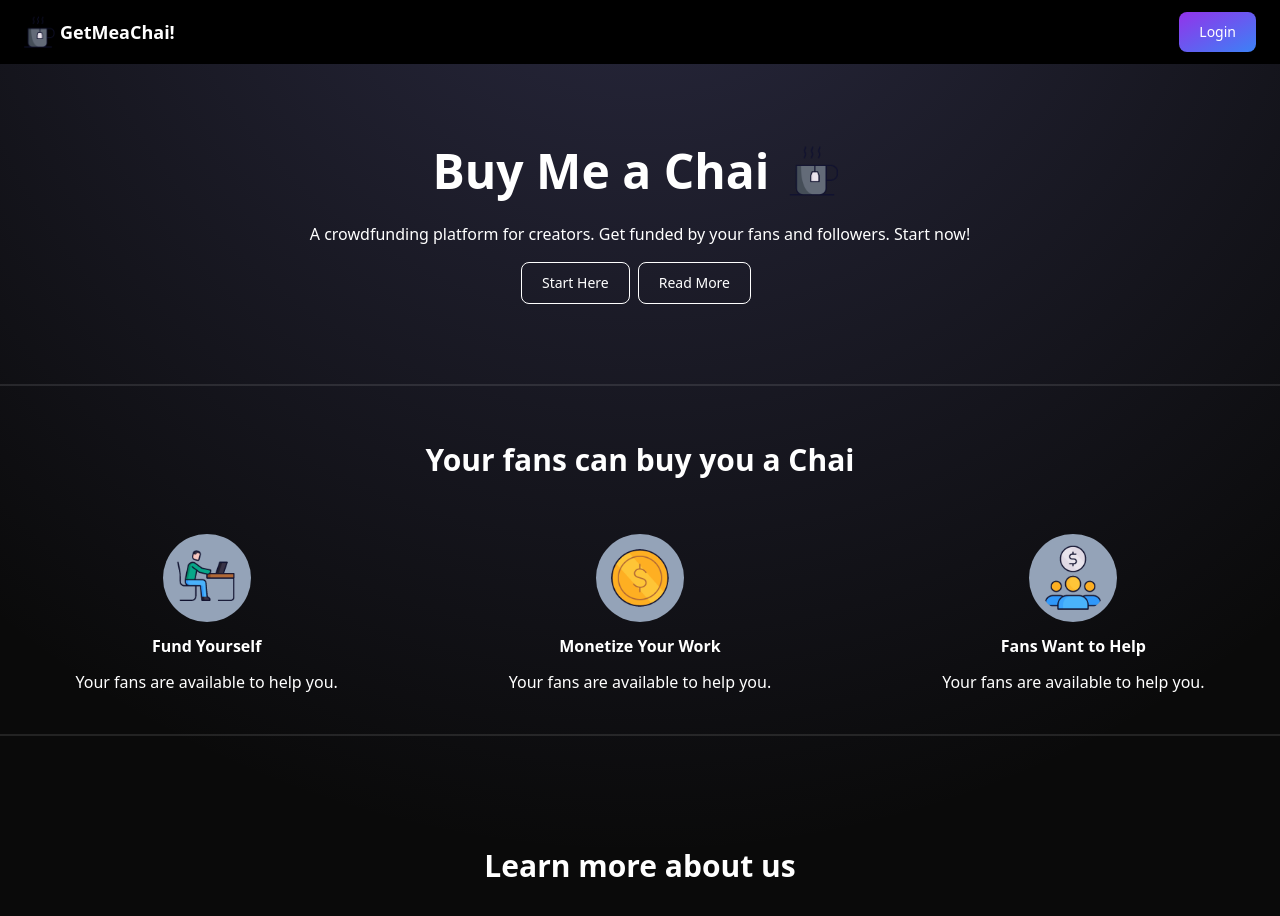
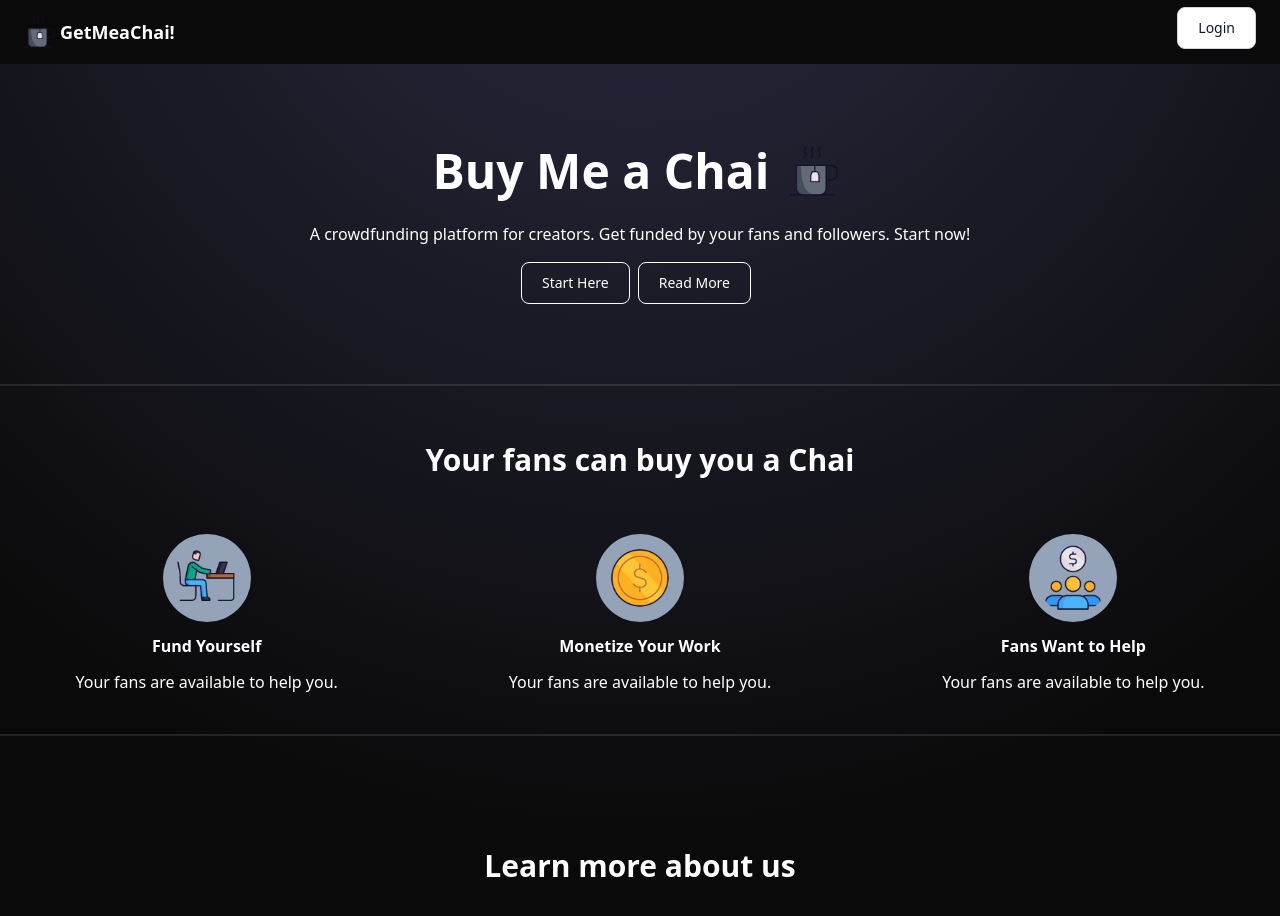
Before and after one commit to tushar6263/Patreon-Clone-FullStack-Project, a Next.js app: page / in a window 1280 px wide. Shown: the top 916 px of the page. Built offline with nearby package versions, Linux system fonts and the light colour scheme; no server answers.

Commit message:
add UI on the navbar

```diff
--- a/components/Navbar.js
+++ b/components/Navbar.js
@@ -1,18 +1,19 @@
 "use client"
-import React from 'react'
+import React ,{useState} from 'react'
 import { useSession, signIn, signOut } from "next-auth/react"
 import Link from 'next/link'
 
 const Navbar = () => {
     const { data: session } = useSession()
-    if(session) {
-        return <>
-          Signed in as {session.user.email} <br/>
-          <button onClick={() => signOut()}>Sign out</button>
-        </>
-      }
+    const [showdropdown, setShowdropdown] = useState(false)
+    // if(session) {
+    //     return <>
+    //       Signed in as {session.user.email} <br/>
+    //       <button onClick={() => signOut()}>Sign out</button>
+    //     </>
+      // }
     return (
-        <nav className='bg-black shadow-lg text-white flex justify-between items-center px-4 h-16'>
+        <nav className='bg-neutral-950 shadow-lg text-white flex justify-between items-center px-4 h-16'>
             <div className="logo font-bold text-lg flex justify-center items-center">
                 <img src="tea.gif" width={44} alt="" /><span>GetMeaChai!</span></div>
             {/* <ul className="flex justify-between gap-4">
@@ -23,10 +24,33 @@ const Navbar = () => {
                 <li>Login</li>
             </ul> */}
             <div>
-            { session && <Link  href={"/dashboard"}> <button className='text-white bg-gradient-to-br from-purple-600 to-blue-500 hover:bg-gradient-to-bl focus:ring-4 focus:outline-none focus:ring-blue-300 dark:focus:ring-blue-800 font-medium rounded-lg text-sm px-5 py-2.5 text-center me-2 '>Dashboard</button></Link>}
-            { session &&  <button className='text-white bg-gradient-to-br from-purple-600 to-blue-500 hover:bg-gradient-to-bl focus:ring-4 focus:outline-none focus:ring-blue-300 dark:focus:ring-blue-800 font-medium rounded-lg text-sm px-5 py-2.5 text-center me-2 ' onClick={()=>{signOut()}}>Logout</button>}
-            <Link href={"/login"}>
-          <button className='text-white bg-gradient-to-br from-purple-600 to-blue-500 hover:bg-gradient-to-bl focus:ring-4 focus:outline-none focus:ring-blue-300 dark:focus:ring-blue-800 font-medium rounded-lg text-sm px-5 py-2.5 text-center me-2 '>Login</button></Link>
+            {session && <>
+          <button onClick={() => setShowdropdown(!showdropdown)} onBlur={() => {
+            setTimeout(() => {
+              setShowdropdown(false)
+            }, 100);
+          }} id="dropdownDefaultButton" data-dropdown-toggle="dropdown" className="text-gray-900 mx-2 bg-white   font-medium rounded-lg text-sm px-2 py-2.5 text-center inline-flex items-center dark:bg-gray-800 dark:text-white dark:border-gray-600 dark:hover:bg-gray-700 dark:hover:border-gray-600 dark:focus:ring-gray-700" type="button">Account<svg className="w-2.5 h-2.5 ms-3" aria-hidden="true" xmlns="http://www.w3.org/2000/svg" fill="none" viewBox="0 0 10 6">
+              <path stroke="currentColor" strokeLinecap="round" strokeLinejoin="round" strokeWidth="2" d="m1 1 4 4 4-4" />
+            </svg>
+          </button>
+
+          <div id="dropdown" className={`z-10 ${showdropdown ? "" : "hidden"} absolute right-[18px] top-15 bg-white divide-y divide-gray-100 rounded-lg shadow w-44 dark:bg-gray-700`}>
+            <ul className="py-2 text-sm text-gray-700 dark:text-gray-200" aria-labelledby="dropdownDefaultButton">
+              <li>
+                <Link href="/dashboard" className="block px-4 py-2 hover:bg-gray-100 dark:hover:bg-gray-600 dark:hover:text-white">Dashboard</Link>
+              </li>
+              <li>
+                <Link href={`/${session.user.name}`} className="block px-4 py-2 hover:bg-gray-100 dark:hover:bg-gray-600 dark:hover:text-white">Your Page</Link>
+              </li>
+              <li>
+                <Link onClick={() => signOut()} href="#" className="block px-4 py-2 hover:bg-gray-100 dark:hover:bg-gray-600 dark:hover:text-white">Sign out</Link>
+              </li>
+            </ul>
+          </div></>
+        }
+            { session &&  <button className='text-gray-900 bg-white border border-gray-300 focus:outline-none font-medium rounded-lg text-sm px-5 py-2.5 me-2 mb-2 dark:bg-gray-800 dark:text-white dark:border-gray-600 dark:hover:bg-gray-700 dark:hover:border-gray-600 dark:focus:ring-gray-700' onClick={()=>{signOut()}}>Logout</button>}
+           {!session && <Link href={"/login"}>
+          <button className='text-gray-900 bg-white border border-gray-300 focus:outline-none  font-medium rounded-lg text-sm px-5 py-2.5 me-2 mb-2 dark:bg-gray-800 dark:text-white dark:border-gray-600 dark:hover:bg-gray-700 dark:hover:border-gray-600 dark:focus:ring-gray-700'>Login</button></Link>}
       </div>
 
         </nav>
```
